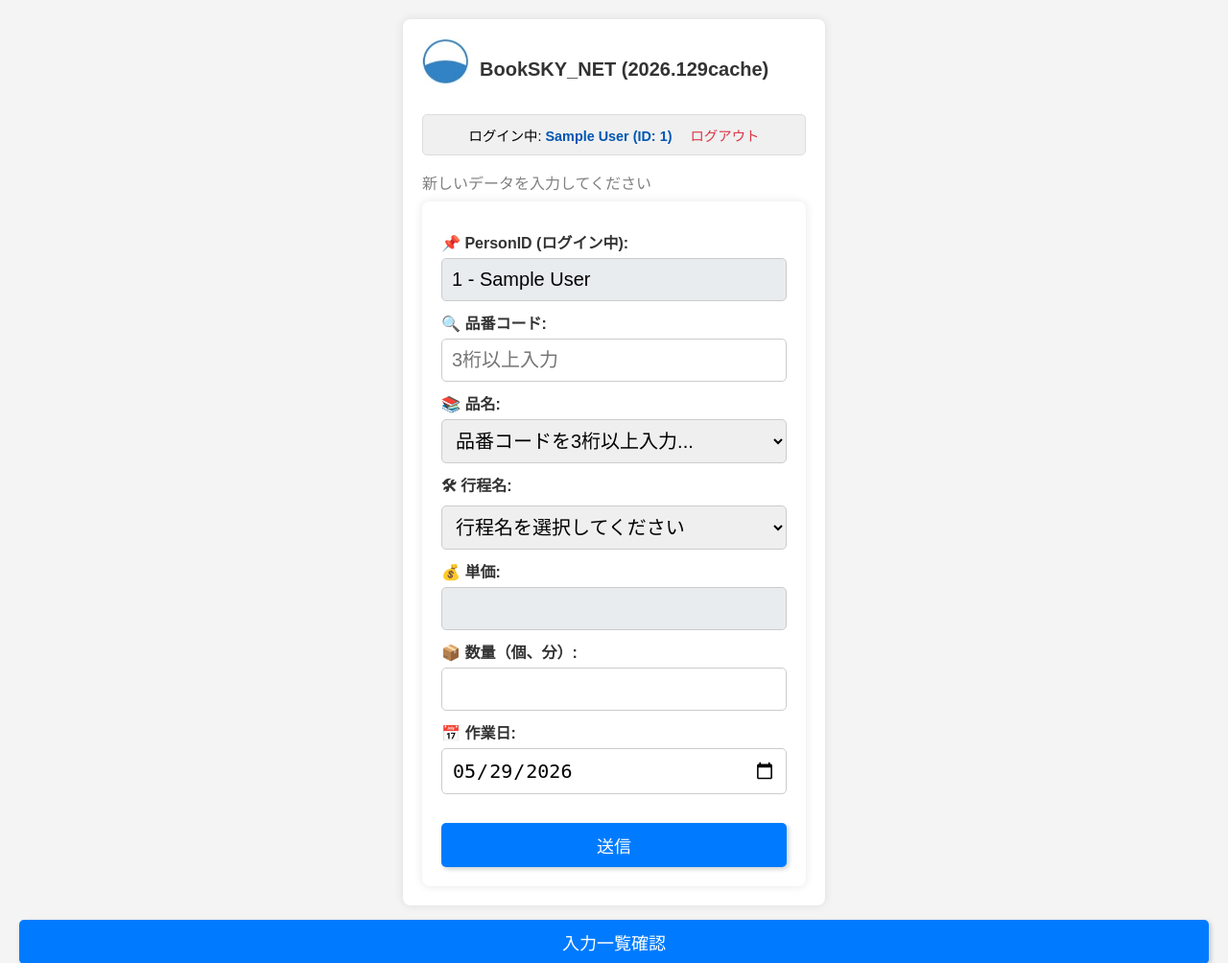
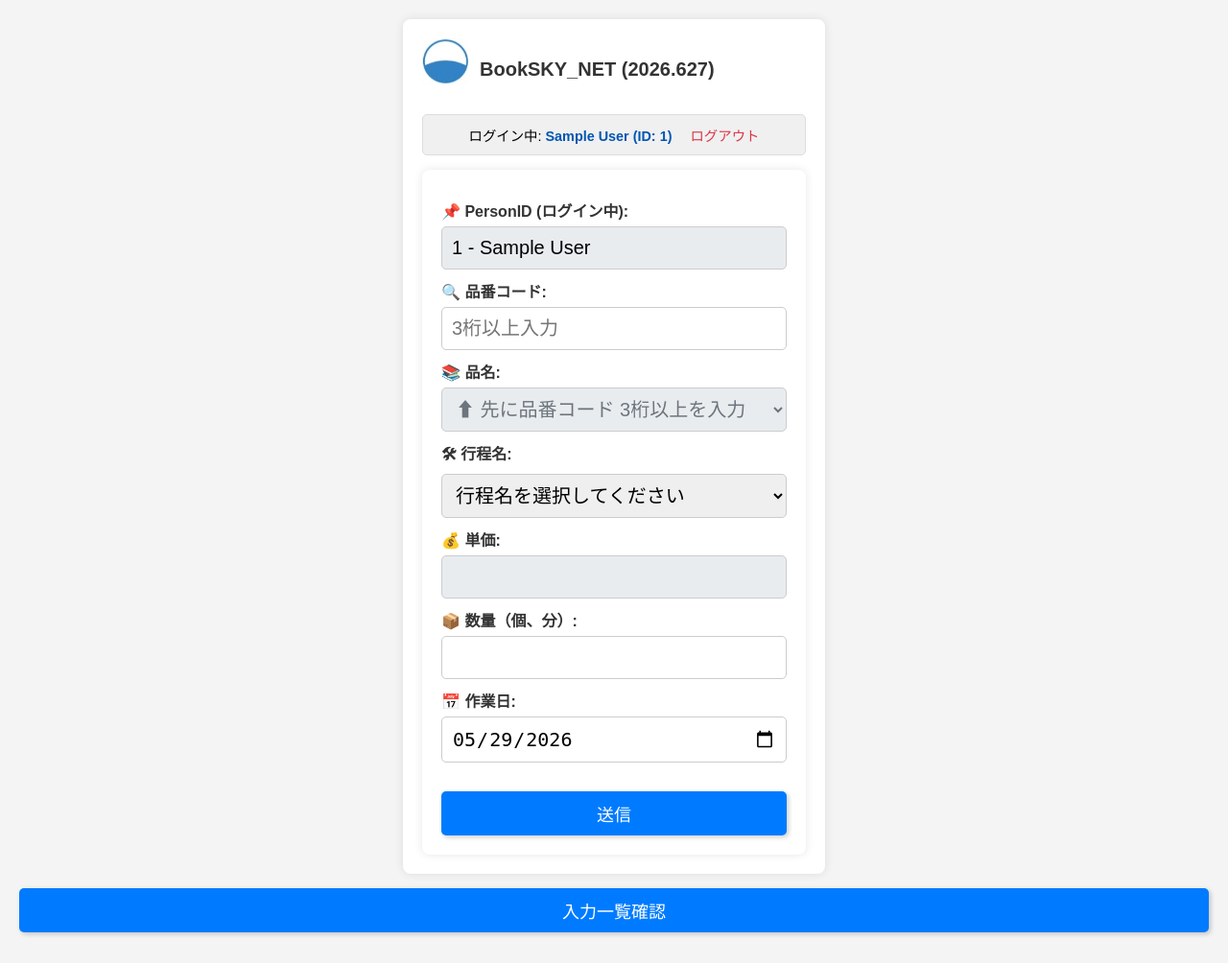
Before and after one commit to masanorimiyamoto-cloud/AirtableFlaskNew, a Flask app: page / in a window 1280 px wide. Shown: the top 1004 px of the page at 96% size. After the commit the page ends 976 px from the top, so only its background shows below. Run offline with Flask 3, Linux system fonts and the light colour scheme; the visitor is signed in with stand-in values (Sample User, id 1).

Commit message:
20160627

```diff
--- a/configAirtable.json
+++ /dev/null
@@ -1,5 +0,0 @@
-{
-  "AIRTABLE_TOKEN": "patMZubuqwljeat33.9e60605bf56cdeb8330a45dd43210bd815f6880b92b44a640454aea63d970dbc",
-
-  "AIRTABLE_BASE_ID_BookSKY": "appvqBb4AEfL5CuMM"
-}
--- a/templates/index.html
+++ b/templates/index.html
@@ -3,7 +3,7 @@
 <head>
     <meta charset="UTF-8">
     <meta name="viewport" content="width=device-width, initial-scale=1.0">
-    <title>BookSKY_NET (cache版2026.1)</title>
+    <title>BookSKY_NET (2026.627)</title>
     <link rel="stylesheet" href="{{ url_for('static', filename='styles.css') }}">
     <style>
         body {
@@ -40,6 +40,12 @@
             background-color: #e9ecef;
             cursor: not-allowed;
         }
+        select:disabled { /* 無効化された品名欄など：操作不可と分かる見た目に */
+            background-color: #e9ecef;
+            color: #6c757d;
+            cursor: not-allowed;
+            opacity: 1; /* iOS等での薄すぎ表示を防ぐ */
+        }
         button {
             background-color: #007bff;
             color: white;
@@ -47,9 +53,22 @@
             border: none;
             cursor: pointer;
             margin-top: 15px;
+            transition: background-color 0.1s ease, transform 0.05s ease, box-shadow 0.1s ease;
         }
         button:hover {
             background-color: #0056b3;
+        }
+        button:active {
+            background-color: #004085;
+            transform: scale(0.97);
+            box-shadow: inset 0 3px 6px rgba(0, 0, 0, 0.3);
+        }
+        button:disabled {
+            background-color: #6c757d;
+            cursor: not-allowed;
+            transform: none;
+            box-shadow: none;
+            opacity: 0.8;
         }
         #submitButton {
             margin-top: 30px;
@@ -98,7 +117,7 @@
     <div class="container">
         <div class="header">
             <img src="{{ url_for('static', filename='images/logo.jpg') }}" alt="BookSKY Logo" class="logo">
-            <h2>BookSKY_NET (2026.129cache)</h2>
+            <h2>BookSKY_NET (2026.627)</h2>
         </div>
 
         {% if session.logged_in_personid %}
@@ -114,10 +133,6 @@
                     {% for category, message in messages %}
                         <p class="{{ category }}">{{ message }}</p>
                     {% endfor %}
-                </div>
-            {% else %}
-                 <div id="flash-message" style="min-height: 2em;">
-                    <p style="color: gray;">新しいデータを入力してください</p>
                 </div>
             {% endif %}
         {% endwith %}
@@ -135,8 +150,8 @@
 
             <label for="worknameSelect">📚 品名:</label>
             <input type="hidden" id="booknameInput" name="bookname_hidden" value="{{ bookname_hidden or '' }}">
-            <select id="worknameSelect" name="workname" class="form-control">
-                 <option value="" selected disabled>品番コードを入力してください</option>
+            <select id="worknameSelect" name="workname" class="form-control" disabled>
+                 <option value="" selected disabled>⬆ 先に品番コード 3桁以上を入力</option>
             </select>
 
             <label for="workprocess">🛠 行程名:</label>
@@ -158,13 +173,14 @@
 
             <button type="submit" id="submitButton" class="btn btn-primary">送信</button>
         </form>
+        <div id="unitprice-data" data-json='{{ unitprice_data_for_js | tojson }}' style="display:none;"></div>
     </div>
 
     <button id="viewRecordsButton" style="margin-top:15px; font-size:18px;">入力一覧確認</button>
 
     <script>
         // Pythonから渡された単価辞書データをJavaScriptオブジェクトとして直接受け取る
-       // hidden 要素に埋め込んだ JSON 文字列を JS オブジェクトに変換
+        // hidden 要素に埋め込んだ JSON 文字列を JS オブジェクトに変換
 const unitpriceDataElem = document.getElementById('unitprice-data');
 const unitpriceDict = unitpriceDataElem
     ? JSON.parse(unitpriceDataElem.dataset.json || '{}')
@@ -199,17 +215,17 @@ const unitpriceDict = unitpriceDataElem
             if (workcdInput && worknameSelect) {
                 if (!workcdInput.value || workcdInput.value.length < 3 ) {
                     worknameSelect.style.display = 'none';
-                    populateWorknameSelectWithMessage('品番コードを3桁以上入力...');
+                    populateWorknameSelectWithMessage('⬆ 先に品番コード 3桁以上を入力', false, true);
                 } else {
                     populateWorknameSelectWithMessage('品番コード再入力または品名を選択...');
                     worknameSelect.style.display = 'block';
                 }
             } else if (worknameSelect) {
                  worknameSelect.style.display = 'none';
-                 populateWorknameSelectWithMessage('品番コードを3桁以上入力...');
+                 populateWorknameSelectWithMessage('⬆ 先に品番コード 3桁以上を入力', false, true);
             }
 
-            function populateWorknameSelectWithMessage(message, isError = false) {
+            function populateWorknameSelectWithMessage(message, isError = false, disabledState = false) {
                 if (!worknameSelect) return;
                 worknameSelect.innerHTML = '';
                 const option = document.createElement('option');
@@ -219,6 +235,8 @@ const unitpriceDict = unitpriceDataElem
                 option.selected = true;
                 worknameSelect.appendChild(option);
                 worknameSelect.style.display = 'block';
+                // 品番コード未入力時は品名欄自体を無効化し、誤タップを防ぐ（上の品番コード欄へ誘導）
+                worknameSelect.disabled = disabledState;
                 isWorknameSelectShowingMessage = true;
                 if(booknameInput) booknameInput.value = '';
             }
@@ -276,7 +294,7 @@ const unitpriceDict = unitpriceDataElem
                     worknameSelect.style.display = 'none';
                     if(booknameInput) booknameInput.value = '';
                     isWorknameSelectShowingMessage = true;
-                    populateWorknameSelectWithMessage('品番コードを3桁以上入力...');
+                    populateWorknameSelectWithMessage('⬆ 先に品番コード 3桁以上を入力', false, true);
                     worknameSelect.value = "";
                     return;
                 }
--- a/templates/records.html
+++ b/templates/records.html
@@ -176,11 +176,9 @@
             </div>
 
             <div class="action-buttons-container">
-                <button
-                    onclick="location.href='{{ url_for('ui_bp.index') }}'"
-                    class="action-button">
+                <a href="{{ url_for('ui_bp.index') }}" class="action-button">
                     入力画面に戻る
-                </button>
+                </a>
             </div>
         </div>
 
```
Also changed, not shown: 1 other file.
